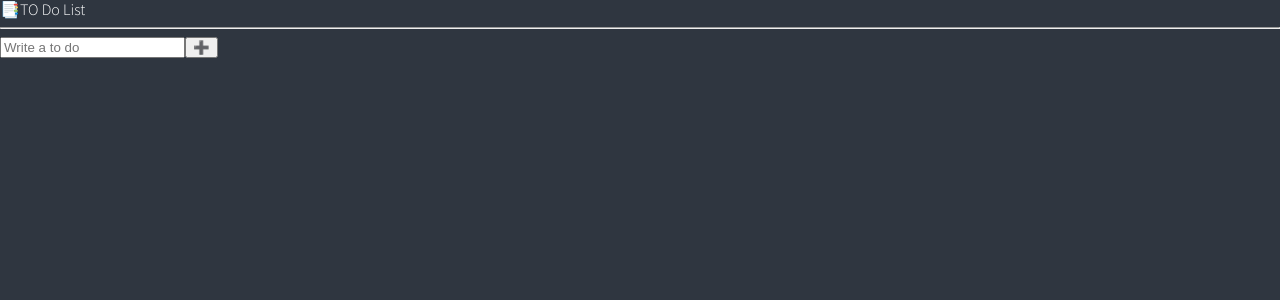
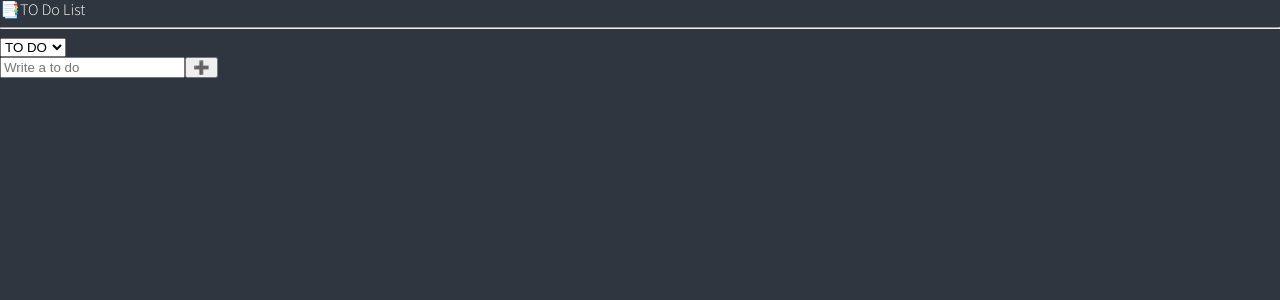
Before and after one commit to yeeSilver/react-master-study, a React (Create React App) app in the folder react-todo-app/: page / in a window 1280 px wide. Shown: the top 300 px of the page. Built offline with nearby package versions, Linux system fonts and the light colour scheme.

Commit message:
:sparkles: selector func add, category 별로 리턴

```diff
--- a/react-todo-app/src/atoms.tsx
+++ b/react-todo-app/src/atoms.tsx
@@ -1,4 +1,4 @@
-import { atom } from "recoil";
+import { atom, selector } from "recoil";
 
 export interface IToDo {
   text: string;
@@ -6,8 +6,31 @@ export interface IToDo {
   //string중에서도 이 세개 중 하나에 해당해야 함
   category: "TO_DO" | "DOING" | "DONE";
 }
+//할일을 처음 등록할때 정할 수 있는 카테고리
+export const categoryState = atom({
+  key: "category",
+  default: "TO_DO",
+});
 
 export const toDoState = atom<IToDo[]>({
   key: "toDo",
   default: [],
 });
+
+export const toDoSelector = selector({
+  key: "toDoSelector",
+  get: ({ get }) => {
+    //이렇게 하면 toDos에 모든 toDo(toDoState의 값들)가 할당 됨
+    const toDos = get(toDoState);
+    const category = get(categoryState);
+    /* if (category === "TO_DO")
+      return toDos.filter((toDo) => toDo.category === "TO_DO");
+    if (category === "DOING")
+      return toDos.filter((toDo) => toDo.category === "DOING");
+    if (category === "DONE")
+      return toDos.filter((toDo) => toDo.category === "DONE");
+
+    이 코드를 한 줄로 단축시키면  */
+    return toDos.filter((toDo) => toDo.category === category);
+  },
+});
--- a/react-todo-app/src/components/ToDo.tsx
+++ b/react-todo-app/src/components/ToDo.tsx
@@ -1,12 +1,45 @@
-import { IToDo } from "../atoms";
+import React from "react";
+import { useSetRecoilState } from "recoil";
+import { IToDo, toDoState } from "../atoms";
 
-export default function ToDo({ text }: IToDo) {
+export default function ToDo({ text, category, id }: IToDo) {
+  const setToDos = useSetRecoilState(toDoState);
+  const onClick = (event: React.MouseEvent<HTMLButtonElement>) => {
+    const {
+      currentTarget: { name },
+    } = event;
+    setToDos((oldToDos) => {
+      //targetIndex = category를 수정하고 싶은 요소의 인덱스(클릭한 버튼의 인덱스)
+      const targetIndex = oldToDos.findIndex((toDo) => toDo.id === id);
+      // const oldToDo = oldToDos[targetIndex];
+      //click한 btn의 카테고리인 name을 넣어줘야 해
+      const newToDo = { text, id, category: name as any };
+      return [
+        ...oldToDos.slice(0, targetIndex),
+        newToDo,
+        ...oldToDos.slice(targetIndex + 1),
+      ];
+    });
+  };
   return (
     <li>
       <span>{text}</span>
-      <button>To Do</button>
-      <button>Doing</button>
-      <button>Done</button>
+      {/* To_DO가 아니라면 TO_DO버튼 보여주기 */}
+      {category !== "TO_DO" && (
+        <button name="TO_DO" onClick={onClick}>
+          TO DO
+        </button>
+      )}
+      {category !== "DOING" && (
+        <button name="DOING" onClick={onClick}>
+          DOING
+        </button>
+      )}
+      {category !== "DONE" && (
+        <button name="DONE" onClick={onClick}>
+          DONE
+        </button>
+      )}
     </li>
   );
 }
--- a/react-todo-app/src/components/ToDoList.tsx
+++ b/react-todo-app/src/components/ToDoList.tsx
@@ -1,23 +1,32 @@
-import { useRecoilValue } from "recoil";
-import { toDoState } from "../atoms";
+import React from "react";
+import { useRecoilState, useRecoilValue } from "recoil";
+import { categoryState, toDoSelector, toDoState } from "../atoms";
 import CreateToDo from "./CreateToDo";
 import ToDo from "./ToDo";
 
 export default function ToDoList() {
-  const toDos = useRecoilValue(toDoState);
-
+  //useRecoilValue(toDoSelector)의 반환값은 배열임.배열 안에 카테고리 별 배열을 꺼내기 위해 배열을 열어야 함 따라서 const [...내용...]를 해주는 거임
+  const toDos = useRecoilValue(toDoSelector);
+  const [category, setCategory] = useRecoilState(categoryState);
+  const onInput = (event: React.FormEvent<HTMLSelectElement>) => {
+    //Input이 변할 때 setCategory 호출
+    setCategory(event.currentTarget.value);
+  };
   return (
     <div>
       <h1>📑TO Do List</h1>
       <hr />
+      {/* Input값에만 해당 */}
+      <select value={category} onInput={onInput}>
+        <option value="TO_DO">TO DO</option>
+        <option value="DOING">DOING</option>
+        <option value="DONE">DONE</option>
+      </select>
+
       <CreateToDo />
-      <ul>
-        {toDos.map((toDo) => (
-          // <ToDo  text={toDo.text} category={toDo.category} id={toDo.id}/> 이걸 간단하게 줄이면 밑의 코드.
-          //key안주면 에러남.
-          <ToDo key={toDo.id} {...toDo} />
-        ))}
-      </ul>
+      {toDos?.map((toDo) => (
+        <ToDo key={toDo.id} {...toDo} />
+      ))}
     </div>
   );
 }
```
